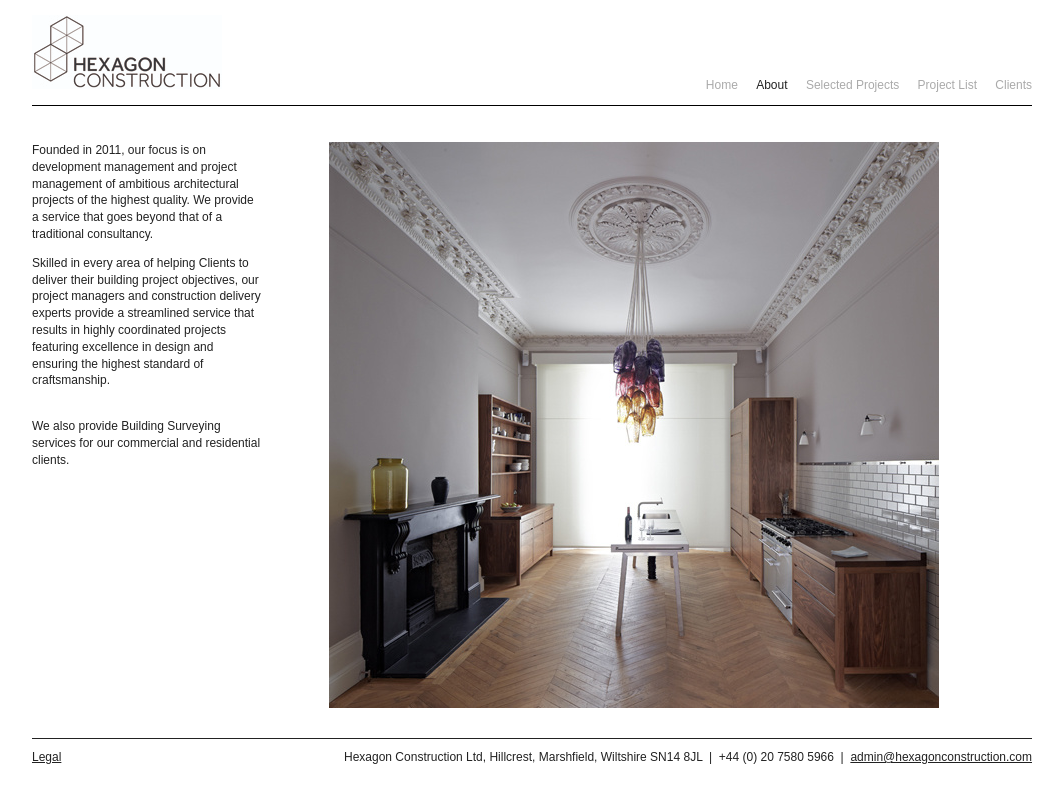
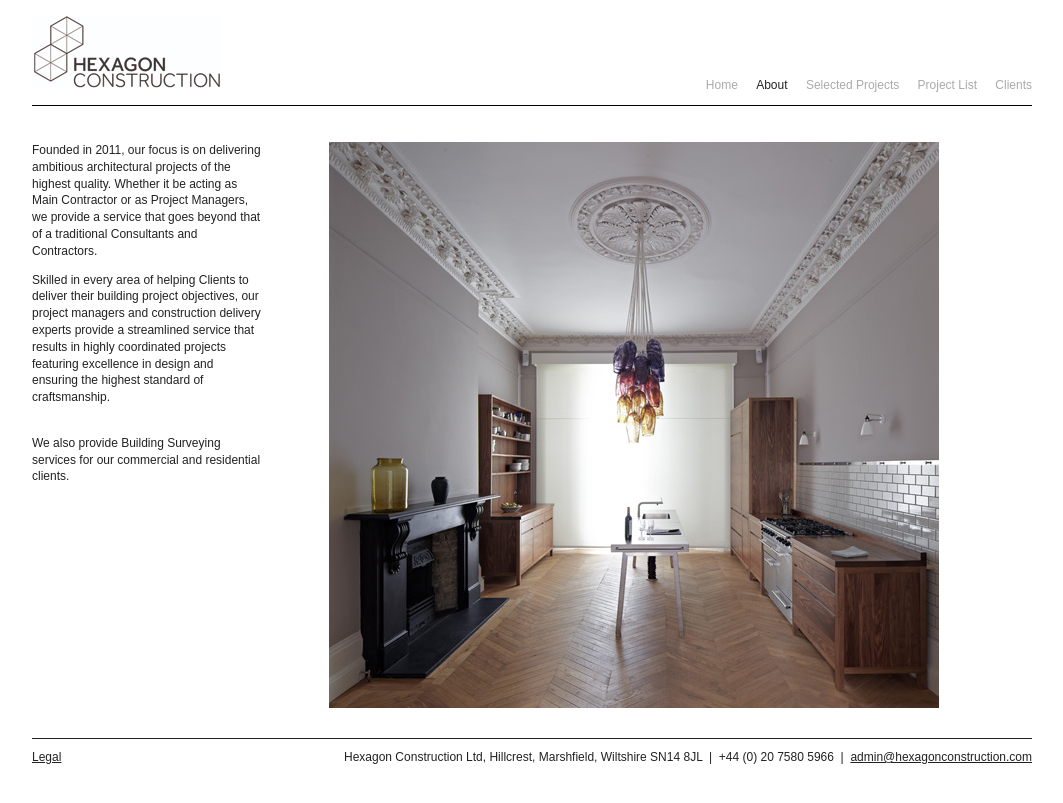
Before and after one commit to joeegan/hexagon-siteleaf, a Jekyll site: the page built from about.markdown, in a window 1280 px wide. Shown: the top 803 px of the page, without its empty margins (108-1171 px from the left). Built offline with Jekyll 4.4.1, drawn with Linux system fonts in a browser that asks for light colours; some web fonts are replaced.

Commit message:
Updated About

```diff
--- a/about.markdown
+++ b/about.markdown
@@ -5,7 +5,7 @@ position: 2
 Images: "/uploads/about.jpg"
 ---
 
-Founded in 2011, our focus is on development management and project management of ambitious architectural projects of the highest quality. We provide a service that goes beyond that of a traditional consultancy.
+Founded in 2011, our focus is on delivering ambitious architectural projects of the highest quality. Whether it be acting as Main Contractor or as Project Managers, we provide a service that goes beyond that of a traditional Consultants and Contractors.
 
 Skilled in every area of helping Clients to deliver their building project objectives,
 our project managers and construction delivery experts provide a streamlined service that results in highly coordinated projects featuring excellence in design and ensuring the highest standard of craftsmanship.
```
